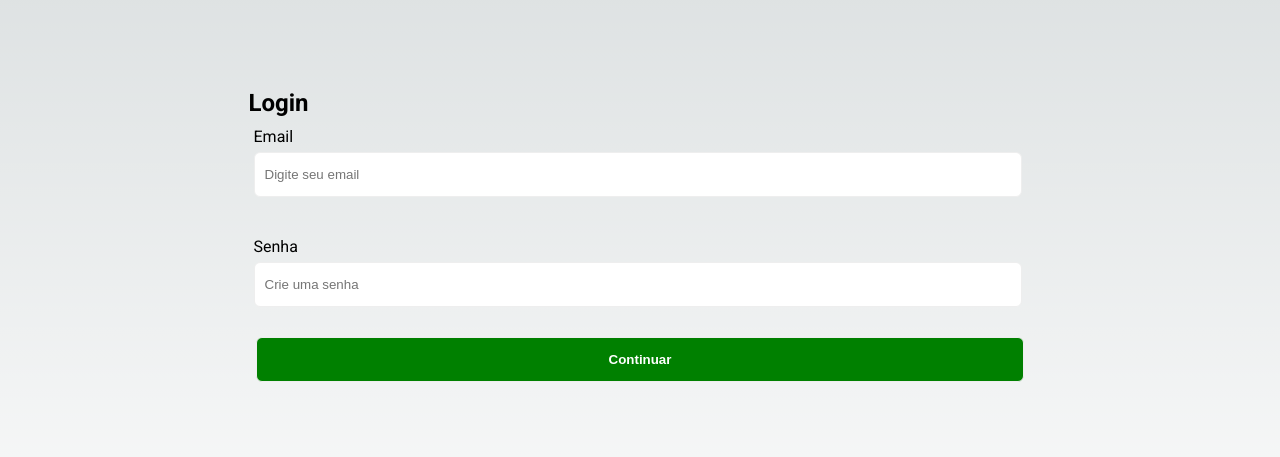
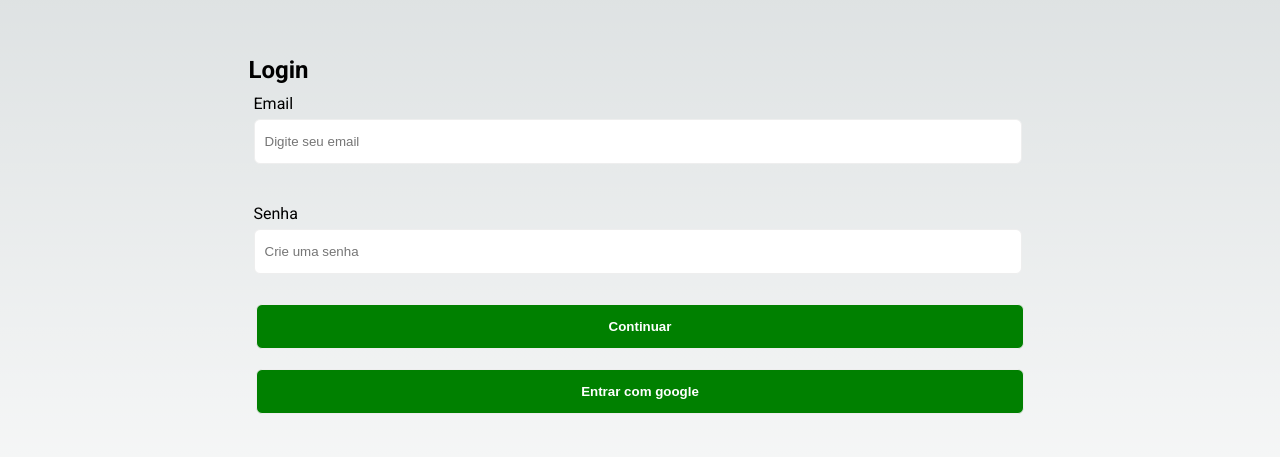
Before and after one commit to yannidilly/mathmania, a Next.js app in the folder app/: page /login in a window 1280 px wide. Shown: the part 175-632 px from the top of the page. Built offline with nearby package versions, Linux system fonts and the light colour scheme; no server answers.

Commit message:
cria function p/ update de name e foto do user

```diff
--- a/app/src/app/account/page.jsx
+++ b/app/src/app/account/page.jsx
@@ -4,13 +4,13 @@ import styles from './styles.module.css';
 import { useAuth } from '../context/Auth';
 
 const Account = () => {
-  const [{ user }] = useAuth();
-  console.log('email: ', user);
+  const [{ user }, { updateAccountInfo }] = useAuth();
+  // console.log('email: ', user);
   return (
     <main className={styles.main}>
         <section>
 
-          <h1> Minha conta </h1>                                                                   <h2>Email: {user?.email}</h2>
+          <h1> Minha conta </h1>                                                                   <h2 onClick={updateAccountInfo}>Email: {user?.email}</h2>
           <h2>{user?.name}</h2>
         </section>
     </main>
--- a/app/src/app/context/Auth/index.jsx
+++ b/app/src/app/context/Auth/index.jsx
@@ -101,8 +101,12 @@ export function AuthContextProvider(props) {
       });
   }
 
+  async function updateAccountInfo(displayName, photoURL) {
+    await updateProfile(user, { displayName, photoURL }).then(() => true).catch(e => console.log(e));
+  }
+
   const state = useMemo(() => ({ user }), [user]);
-  const api = useMemo(() => ({ signOut, signInWithGoogle, signInWithEmail, createAccountWithEmail }), [ signOut, signInWithGoogle, signInWithEmail]);
+  const api = useMemo(() => ({ signOut, signInWithGoogle, signInWithEmail, createAccountWithEmail, updateAccountInfo }), [ signOut, signInWithGoogle, signInWithEmail]);
 
   const context = [state, api];
 
--- a/app/src/app/login/page.jsx
+++ b/app/src/app/login/page.jsx
@@ -11,8 +11,7 @@ const Login = () => {
   // Cria a conta de usuário
   const signInAccount = async (e) => {
     e.preventDefault();
-    // await signInWithEmail(email, password);
-    await signInWithGoogle();
+    await signInWithEmail(email, password);
   };
 
   return (
@@ -60,6 +59,13 @@ const Login = () => {
                         >
                         Continuar
                         </button>
+                        <button
+                            className={styles.button}
+                            type="submit"
+                            onClick={signInWithGoogle}
+                        >
+                        Entrar com google
+                        </button>
 
                     </form>
                 </div>
```
